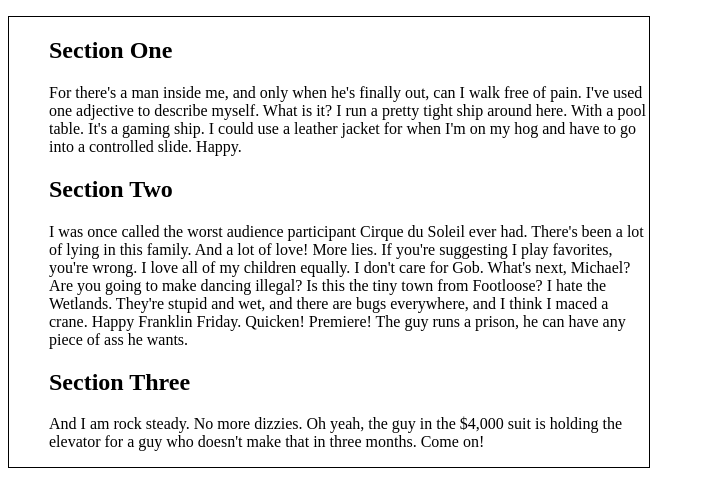
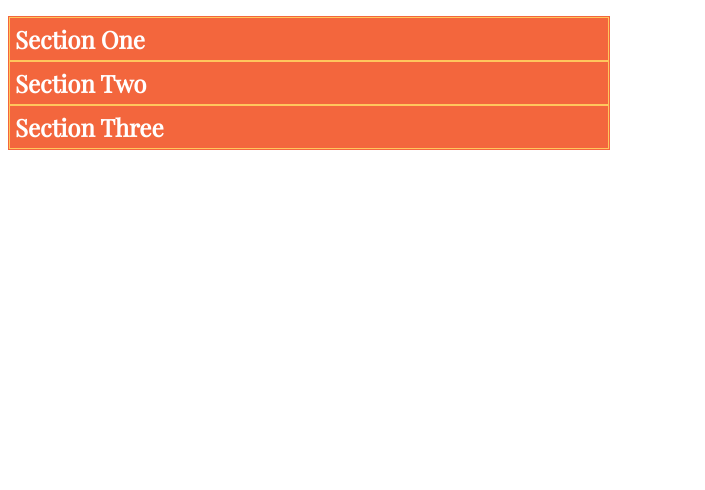
Before and after one commit to corifowler/css-transitions, a plain HTML site: page index.html in a window 1280 px wide. Shown: the whole page, without its empty margins (0-705 px from the left). Drawn offline with nearby package versions, Linux system fonts and the light colour scheme.

Commit message:
finished normal mode

```diff
--- a/index.html
+++ b/index.html
@@ -2,6 +2,7 @@
 <html>
 <head>
   <title>Assignment 10</title>
+  <link href='https://fonts.googleapis.com/css?family=Playfair+Display' rel='stylesheet' type='text/css'>
   <link rel="stylesheet" type="text/css" href="css/main.css">
 </head>
 <body>
@@ -10,16 +11,16 @@
 
     <ul class="box">
       <li>
-        <h2>Section One</h2>
-        <p>For there's a man inside me, and only when he's finally out, can I walk free of pain. I've used one adjective to describe myself. What is it? I run a pretty tight ship around here. With a pool table. It's a gaming ship. I could use a leather jacket for when I'm on my hog and have to go into a controlled slide. Happy.</p>
+        <h2 class="sec1">Section One</h2>
+        <p class="one">For there's a man inside me, and only when he's finally out, can I walk free of pain. I've used one adjective to describe myself. What is it? I run a pretty tight ship around here. With a pool table. It's a gaming ship. I could use a leather jacket for when I'm on my hog and have to go into a controlled slide. Happy.</p>
       </li>
       <li>
-        <h2>Section Two</h2>
-        <p>I was once called the worst audience participant Cirque du Soleil ever had. There's been a lot of lying in this family. And a lot of love! More lies. If you're suggesting I play favorites, you're wrong. I love all of my children equally. I don't care for Gob. What's next, Michael? Are you going to make dancing illegal? Is this the tiny town from Footloose? I hate the Wetlands. They're stupid and wet, and there are bugs everywhere, and I think I maced a crane. Happy Franklin Friday. Quicken! Premiere! The guy runs a prison, he can have any piece of ass he wants.</p>
+        <h2 class="sec2">Section Two</h2>
+        <p class="two">I was once called the worst audience participant Cirque du Soleil ever had. There's been a lot of lying in this family. And a lot of love! More lies. If you're suggesting I play favorites, you're wrong. I love all of my children equally. I don't care for Gob. What's next, Michael? Are you going to make dancing illegal? Is this the tiny town from Footloose? I hate the Wetlands. They're stupid and wet, and there are bugs everywhere, and I think I maced a crane. Happy Franklin Friday. Quicken! Premiere! The guy runs a prison, he can have any piece of ass he wants.</p>
       </li>
       <li>
-        <h2>Section Three</h2>
-        <p>And I am rock steady. No more dizzies. Oh yeah, the guy in the $4,000 suit is holding the elevator for a guy who doesn't make that in three months. Come on!</p>
+        <h2 class="sec3">Section Three</h2>
+        <p class="three">And I am rock steady. No more dizzies. Oh yeah, the guy in the $4,000 suit is holding the elevator for a guy who doesn't make that in three months. Come on!</p>
       </li>
     </ul>
 
--- a/js/main.js
+++ b/js/main.js
@@ -0,0 +1,17 @@
+$('.sec1').on('click', function(){
+  $('.one').addClass('expand');
+  $('.two').removeClass('expand');
+  $('.three').removeClass('expand');
+});
+
+$('.sec2').on('click', function(){
+  $('.two').addClass('expand');
+  $('.one').removeClass('expand');
+  $('.three').removeClass('expand');
+});
+
+$('.sec3').on('click', function(){
+  $('.three').addClass('expand');
+  $('.one').removeClass('expand');
+  $('.two').removeClass('expand');
+});
--- a/scss/main.scss
+++ b/scss/main.scss
@@ -1,8 +1,39 @@
+.container {
+  font-family: 'Playfair Display', serif;
+}
+
 .box {
-  border: 1px solid black;
+  border: 1px solid #F3663D;
+  padding: 0;
   width: 600px;
+  overflow: hidden;
 }
 
 ul li {
   list-style: none;
 }
+
+ul li p {
+  height: 0;
+  overflow: hidden;
+  transition: height 2s;
+  margin: 0;
+  color: #7BC8A4;
+}
+
+h2 {
+  padding: 5px;
+  margin: 0;
+  background-color: #F3663D;
+  border: 1px solid #FFC65D;
+  color: white;
+}
+
+h2:hover {
+  background-color: #FFC65D;
+  cursor: pointer;
+}
+
+.expand {
+  height: 175px;
+}
```
Also changed, not shown: css/main.css.
